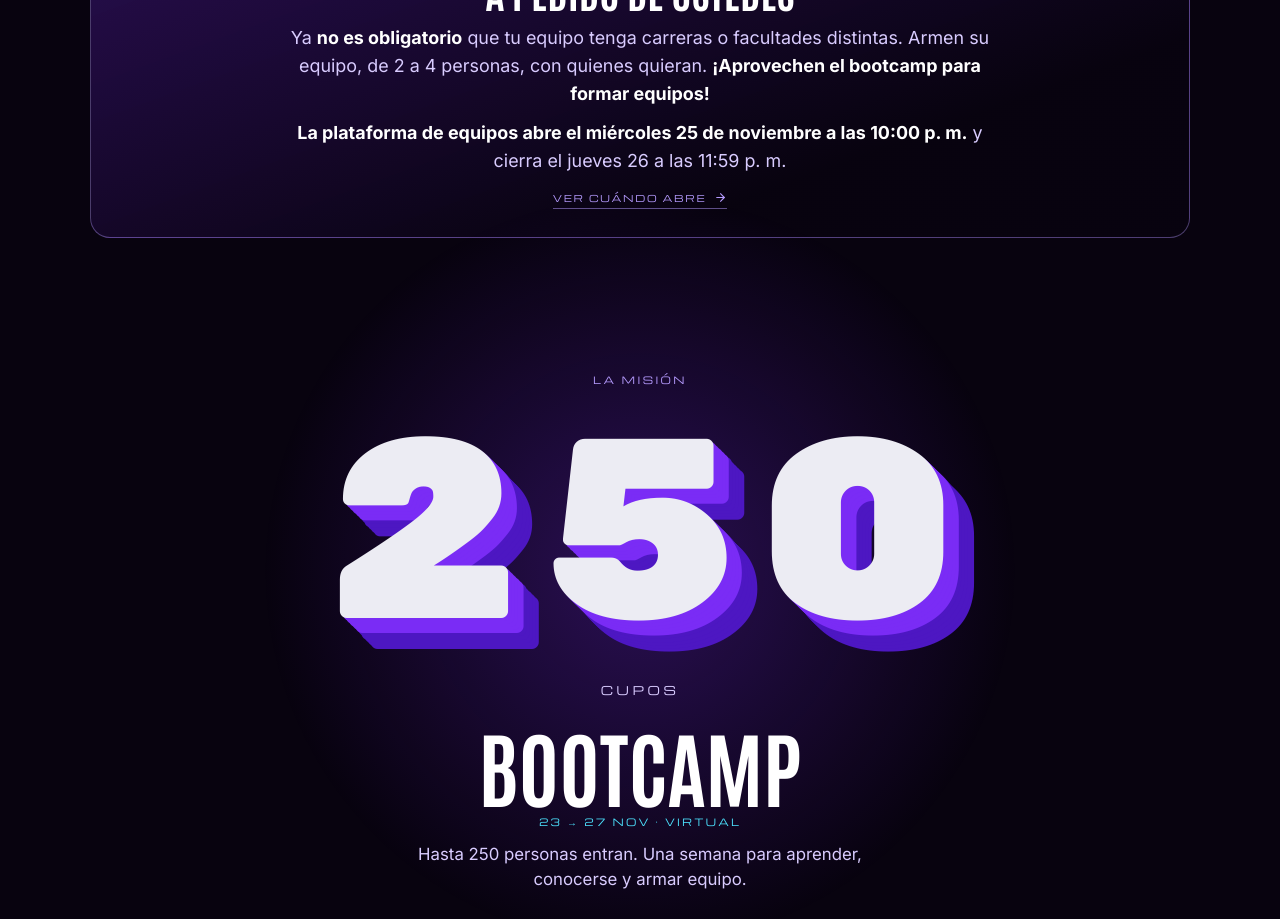
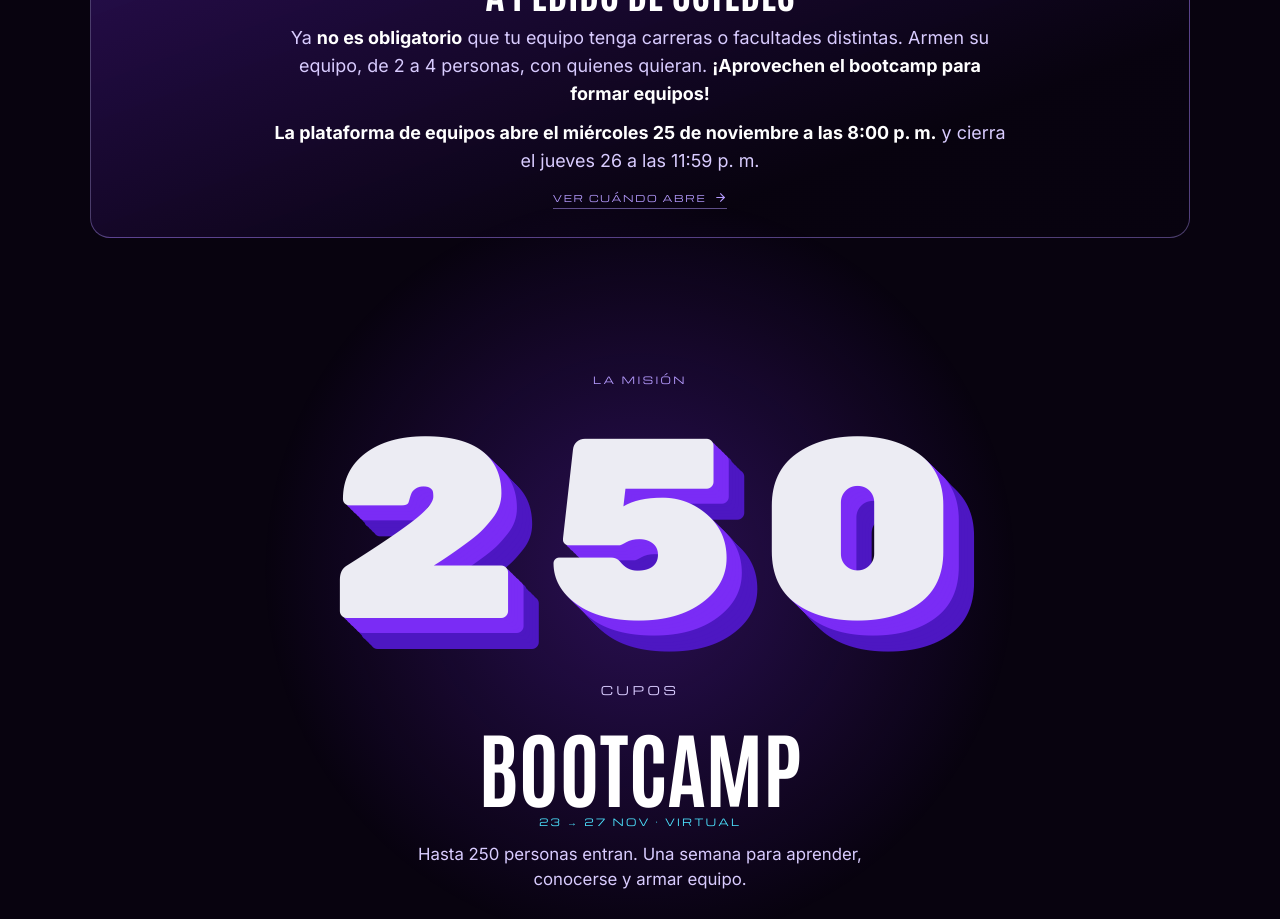
Before and after one commit to IEEE-CIS-UNI/Hack-CIS, a Next.js app: page / in a window 1280 px wide. Shown: the part 1780-2699 px from the top of the page. Built offline with nearby package versions, Linux system fonts and the light colour scheme; no server answers.

Commit message:
Equipos: la plataforma abre el miércoles 25 a las 8:00 p. m.

```diff
--- a/src/app/bases/page.tsx
+++ b/src/app/bases/page.tsx
@@ -153,7 +153,7 @@ export default function BasesPage() {
             <ul>
               <li>De <B>2 a 4 integrantes</B>, que estén inscritos en la hackathon y no tengan otro equipo.</li>
               <li>
-                <B>La plataforma de equipos abre el miércoles 25 de noviembre a las 10:00 p. m.</B> y cierra el jueves 26 a las 11:59 p. m. (hora de Lima). Ahí cada quien crea su equipo o se une a uno; el track se elige después.
+                <B>La plataforma de equipos abre el miércoles 25 de noviembre a las 8:00 p. m.</B> y cierra el jueves 26 a las 11:59 p. m. (hora de Lima). Ahí cada quien crea su equipo o se une a uno; el track se elige después.
               </li>
               <li>
                 <Cinta chica /> <B>A pedido de ustedes, ya no es obligatorio</B> que el equipo tenga carreras o
--- a/src/components/MiInscripcion.tsx
+++ b/src/components/MiInscripcion.tsx
@@ -510,7 +510,7 @@ export default function MiInscripcion() {
           ) : (
             <>
               <p className="rg-help" style={{ marginTop: 0 }}>
-                Todavía no tienes equipo. La plataforma para armarlo se abre el miércoles 25 de noviembre a las 10:00 p. m. y
+                Todavía no tienes equipo. La plataforma para armarlo se abre el miércoles 25 de noviembre a las 8:00 p. m. y
                 cierra el jueves 26 a las 11:59 p. m. Después, el viernes 27, el líder de cada equipo elige el track.
               </p>
               <Link href="/equipos" className="more solid" style={{ marginTop: 14 }}>Arma tu equipo <ArrowRight aria-hidden size={14} /></Link>
--- a/src/components/Nuevo.tsx
+++ b/src/components/Nuevo.tsx
@@ -52,7 +52,7 @@ export default function AvisoEquipos({ enlace = true }: { enlace?: boolean }) {
             personas, con quienes quieran. <b>¡Aprovechen el bootcamp para formar equipos!</b>
           </p>
           <p className="aviso-p">
-            <b>La plataforma de equipos abre el miércoles 25 de noviembre a las 10:00 p. m.</b> y cierra el jueves 26 a las 11:59 p. m.
+            <b>La plataforma de equipos abre el miércoles 25 de noviembre a las 8:00 p. m.</b> y cierra el jueves 26 a las 11:59 p. m.
           </p>
           {enlace && (
             <Link href="/equipos" className="aviso-l">
--- a/src/lib/equipos.ts
+++ b/src/lib/equipos.ts
@@ -8,7 +8,7 @@ import { navegador } from "@/lib/supabase";
  * Cuándo está abierta la plataforma de equipos. Son las mismas fechas que `equipos_config` en la base (migración 024), que es
  * la que manda: esto solo sirve para mostrar la cuenta regresiva a quien todavía no inició sesión. Si se cambian, cambiar las dos.
  */
-export const EQUIPOS_ABRE = "2026-11-25T22:00:00-05:00";
+export const EQUIPOS_ABRE = "2026-11-25T20:00:00-05:00";
 export const EQUIPOS_CIERRA = "2026-11-26T23:59:59-05:00";
 
 export const HABILIDADES = [
```
Also changed, not shown: 1 other file (tests, documents, lock files or other folders).
